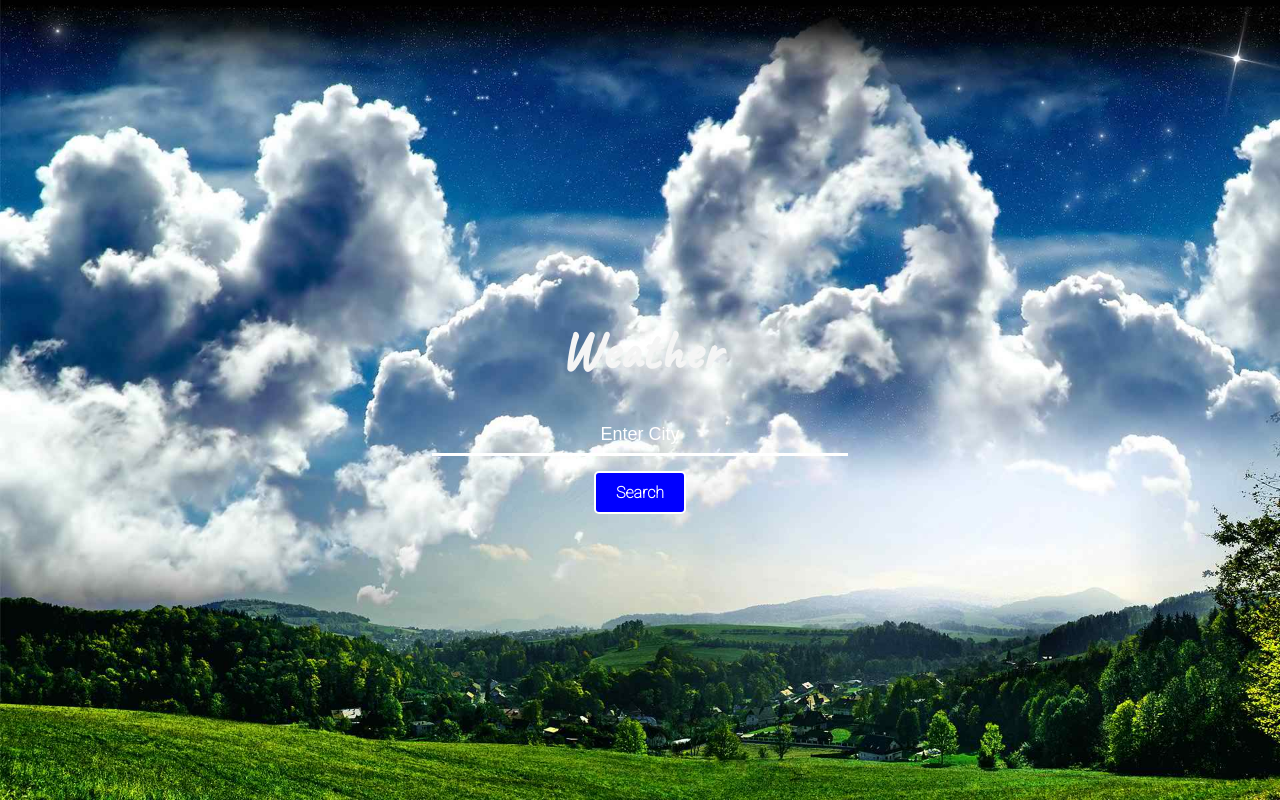
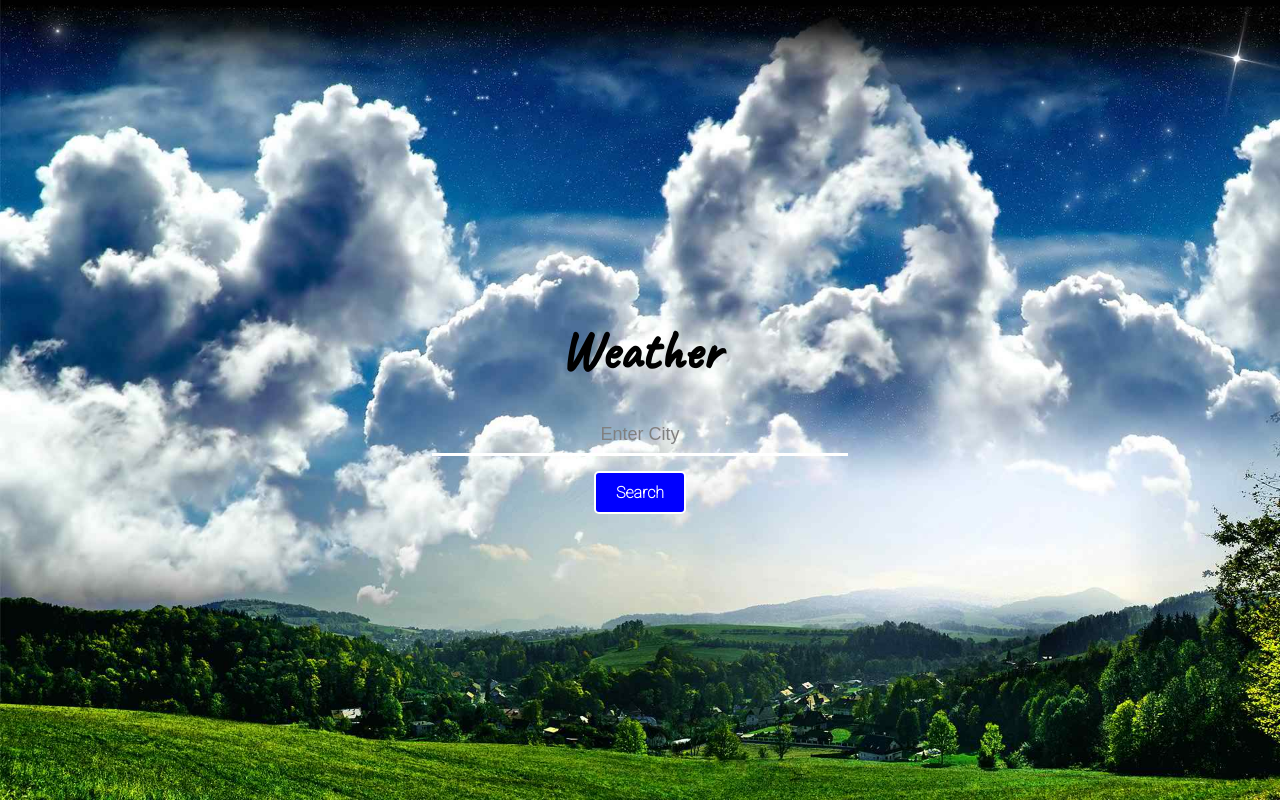
Before and after one commit to sa11748/Weather-App, a plain HTML site: page index.html in a window 1280 px wide. Drawn offline with Linux system fonts and the light colour scheme.

Commit message:
Update style.css

```diff
--- a/style.css
+++ b/style.css
@@ -35,11 +35,11 @@ body {
     font-size: 18px;
     padding: 8px;
     background: transparent;
-    color: white;
+    color: black;
 }
 
 .citysearch::placeholder {
-    color: white;
+    color: grey;
 }
 
 .btncity {
@@ -65,7 +65,7 @@ body {
     font-size: 50px;
     text-align: center;
     margin: 30px 0;
-    color: whitesmoke;
+    color: black;
     font-weight: bold;
 }
 
```
